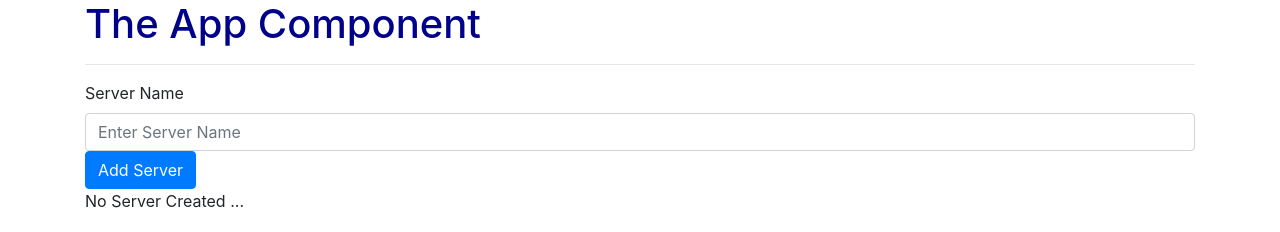
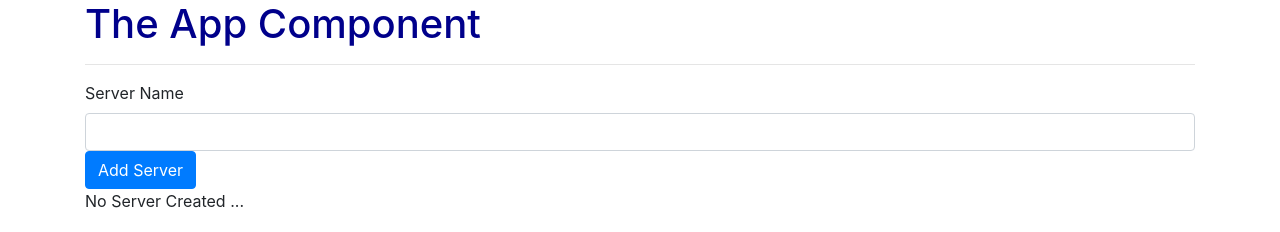
Before and after one commit to Nick-tsoukas/angular-learning, an Angular app: page / in a window 1280 px wide. Shown: the top 232 px of the page. Built offline with nearby package versions, Linux system fonts and the light colour scheme.

Commit message:
Adding FormsModule to angular app ...

```diff
--- a/src/app/app.module.ts
+++ b/src/app/app.module.ts
@@ -1,5 +1,6 @@
 import { BrowserModule } from '@angular/platform-browser';
 import { NgModule } from '@angular/core';
+import { FormsModule } from '@angular/forms';
 
 import { AppComponent } from './app.component';
 import { ServerComponent } from './server/server.component';
@@ -12,7 +13,8 @@ import { ServersComponent } from './servers/servers.component';
     ServersComponent
   ],
   imports: [
-    BrowserModule
+    BrowserModule,
+    FormsModule
   ],
   providers: [],
   bootstrap: [AppComponent]
--- a/src/app/servers/servers.component.html
+++ b/src/app/servers/servers.component.html
@@ -1,10 +1,16 @@
+<label>Server Name</label>
+<input type="text" class="form-control" [(ngModel)]="serverName" />
 
- <form>
-    <label>Server Name</label>
-    <input (input)="onUpdateServerName($event)" type="text" class="form-control" placeholder="Enter Server Name">
-    <button type="button" class="btn btn-primary"[disabled]='!allowNewServer' (click)="onCreateServer()">Add Server</button>
-</form>
-<p> {{ serverCreationStatus }} </p>
-<p> {{ serverName }} </p>
+<button
+  type="button"
+  class="btn btn-primary"
+  [disabled]="!allowNewServer"
+  (click)="onCreateServer()"
+>
+  Add Server
+</button>
+
+<p>{{ serverCreationStatus }}</p>
+<p>{{ serverName }}</p>
 <app-server></app-server>
 <app-server></app-server>
```
